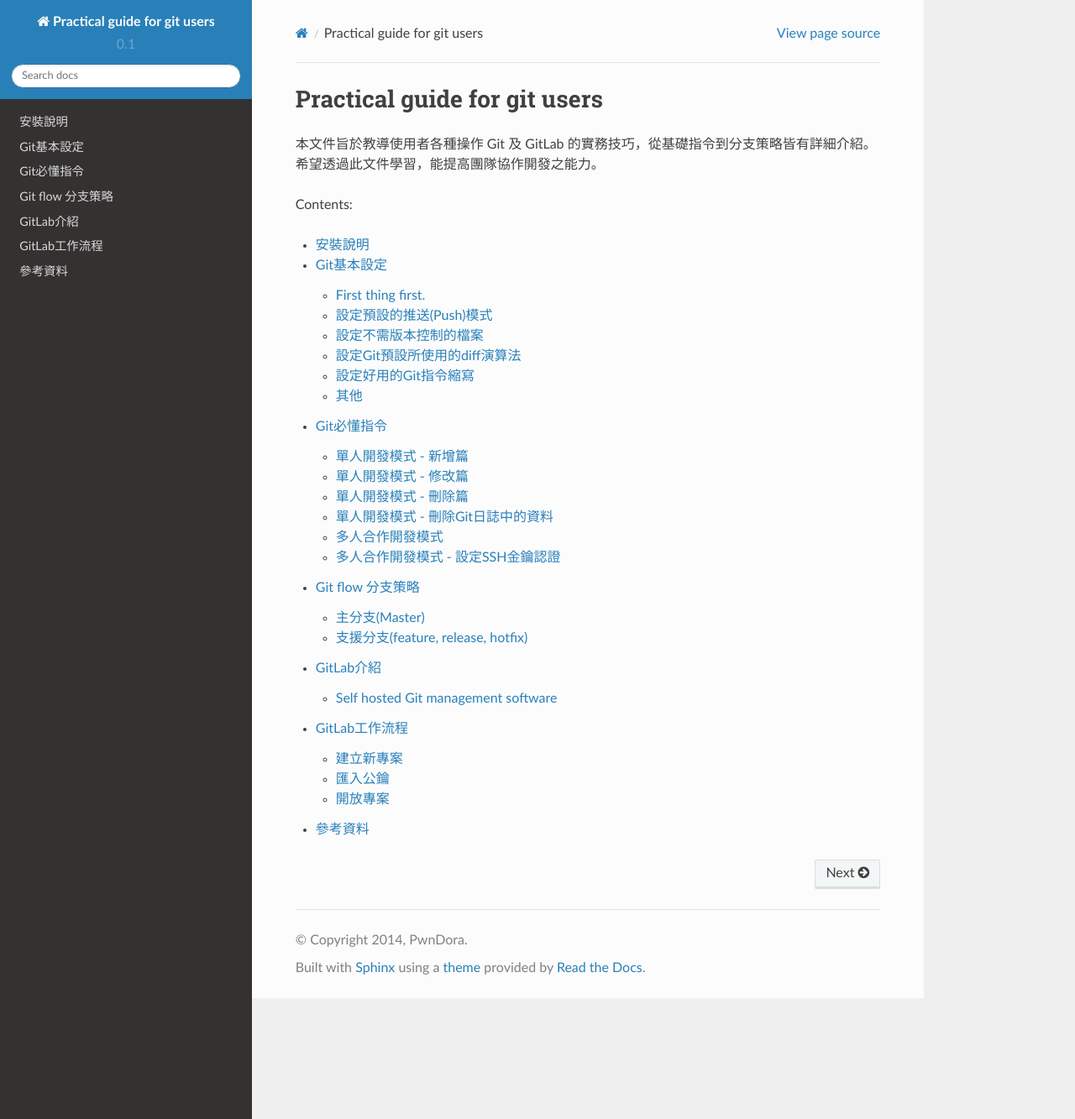
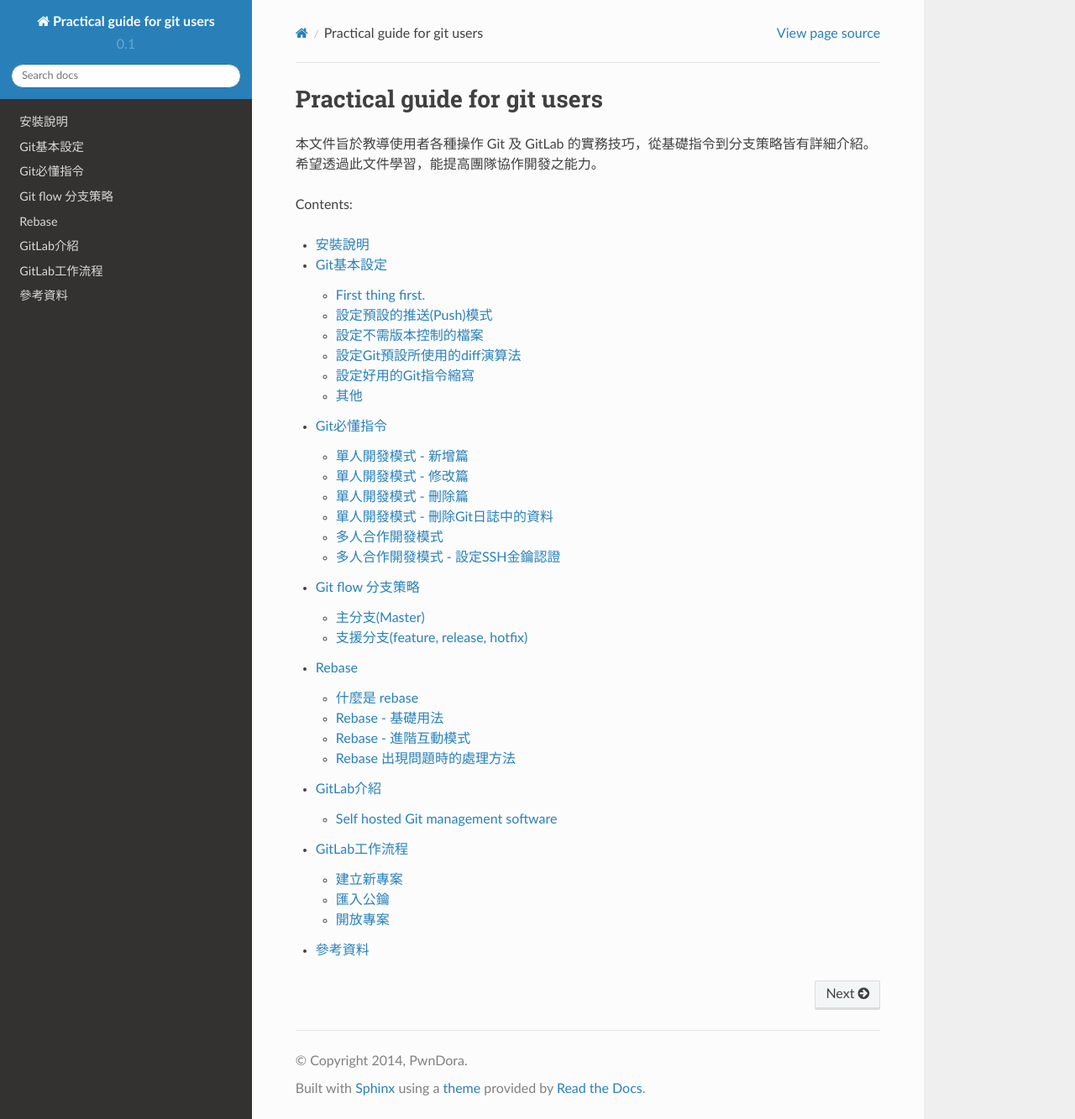
Before and after one commit to spitfire-sidra/git-tutorial, a Sphinx documentation site: the page built from source/index.rst, in a window 1280 px wide and 1333 px high. Shown: the whole window at 84% size. Built offline with Sphinx 7.4.7 and the Read the Docs theme 2.0.0, drawn with Linux system fonts in a browser that asks for light colours; some of the changed lines change nothing that is shown.

Commit message:
add rebase

```diff
--- a/source/index.rst
+++ b/source/index.rst
@@ -17,6 +17,7 @@
    configurations
    commands
    branchingmodel
+   rebase
    gitlab
    gitlabworkflow
    references
--- /dev/null
+++ b/source/rebase.rst
@@ -0,0 +1,446 @@
+Rebase
+======================
+
+常言道「不會 `rebase` ，就等於沒學過 Git」，由此可見 `rebase`  在 Git 內有多重要。
+
+在開始本文之前，請大家牢記「千萬不要對已經 `push` 到 **遠端儲存庫(remote repository)** 的提交進行 `rebase` 」，這是很危險的！詳情請見 `The Perils of Rebasing <http://git-scm.com/book/en/Git-Branching-Rebasing#The-Perils-of-Rebasing>`_
+
+改變過去是很危險的！請牢記在心！
+
+接下來，本文會說明什麼是 `rebase` ，並且介紹 `rebase`  的幾個基本用法。
+
+======================
+什麼是 rebase
+======================
+
+Rebase 對於很多人來說是一個很抽象的概念，也因此它的學習門檻就在於如何了解這個抽象的概念。對於 `rebase`  比較恰當的比喻應該是「移花接木」，簡單來講把你的分支接到別的分支上，稍後我們用幾個圖來示範 merge 與 `rebase`  的差異。
+
+了解 `rebase` 之前，我們必須了解什麼是 `base` 。對 Git 的使用者而言，在分支中進行開發活動是稀鬆平常的事情，也因此在合併管理分支時，也就需要了解分支是在哪個時間點哪個提交點分出來的旁支，而長出旁支來的提交點，對於旁支來說就是 `base commit` ，也就是 `base` 。所以簡單來說， `rebase` 其實就是改變分支的 `base` 的功能。
+
+下圖是在 merge 的情況會產生的版本演進的示意圖，可以看到在新的分支中所做的變更，在合併之後，一併成為一個新的提交(commit 6)。而 `commit 1` 就是 New Branch 的 `base` 。
+
+.. figure:: images/merge.png
+    :align: center
+
+    Merge 的示意
+
+而下圖是 `rebase`  的情況下會產生的版本演進的示意圖。我們同樣是在分支中進行開發的動作，但是在 `rebase` 時，與 merge 不同的是，Git 會將分支上所做的變更先暫存起來，接著把 `newbase` (或稱新基準點)合併進來，最後直接將剛剛暫存起來的變更在分支上重演，這邊用「重演」這個字眼是表示「 **rebase 不是將提交(commit)複製到分支上，而是將整個變更過程一個一個重新套用到分支上** 」，也就因為如此 `commit 2'` 與 `commit 3'` ，才會有另外的 `'` 符號表示與原本的 `commit 2` , `commit 3` 不同，這點可以從 commit 的 SHA1 湊值不同看出來，雖然變更的內容相同，但是 commit 編號是不同的。本文會在稍後利用範例演示一遍。
+
+.. figure:: images/rebase.png
+    :align: center
+
+    Rebase 的示意
+
+也就因為如此，所以 `rebase` 的行為就很像「移花接木」，以上圖來說，就是把 New Branch 的變更整個接到 Master 上。
+
+
+接下來的文章中，將會傳授 `rebase`  的 2 大主軸：
+
+- 基礎用法
+- 進階互動模式
+
+在基礎用法中，我們將教授 `rebase` 分支剪接的部分。
+
+而進階互動模式中將會說明如何交換提交次序、修改提交內容、合併提交內容，甚至將一個提交拆解成多個提交。
+
+==========================
+Rebase - 基礎用法
+==========================
+
+以下我們用一個情境示範 `rebase` 的「基礎用法」：
+
+    你是一位 team leader，你的其中一項職務就是負責進行程式碼審查(code review)，並且將不同程式分支進行合併管理。
+
+    現在有 2 位程式設計師以 `develop` 分支為基礎，分別開了新的分支 `feature-a` 與 `feature-b` ，也都已經完工了。
+    你希望利用 `rebase` 的方式將這 2 個分支併入 `develop` 中。
+
+
+首先， `develop` 的日誌如下所示：
+
+::
+
+    commit 38844ba14312c642dcd0f72baf031de0c50ad736
+    Author: one.man.army <one.man.army@example.com>
+    Date:   Mon Sep 22 15:41:04 2014 +0800
+
+        add HelloWorld.c
+
+    commit 3908e6bc1007f12566fdb5a0fb43f4055560b880
+    Author: one.man.army <one.man.army@example.com>
+    Date:   Mon Sep 22 15:40:42 2014 +0800
+
+        initial commit
+
+
+接著， `feature-a` 的日誌如下所示:
+
+::
+
+    commit 15bf9c8954633700211f5b9d246ae67d8135cf29
+    Author: one.man.army <one.man.army@example.com>
+    Date:   Mon Sep 22 15:42:48 2014 +0800
+
+        add feature_a.c
+
+    commit 38844ba14312c642dcd0f72baf031de0c50ad736
+    Author: one.man.army <one.man.army@example.com>
+    Date:   Mon Sep 22 15:41:04 2014 +0800
+
+        add HelloWorld.c
+
+    commit 3908e6bc1007f12566fdb5a0fb43f4055560b880
+    Author: one.man.army <one.man.army@example.com>
+    Date:   Mon Sep 22 15:40:42 2014 +0800
+
+        initial commit
+
+
+最後是 `feature-b` 的日誌：
+
+::
+
+    commit e9d7a6f8b27bca86ef298911d84891b8a7efeada
+    Author: one.man.army <one.man.army@example.com>
+    Date:   Mon Sep 22 15:45:37 2014 +0800
+
+        add #include <stdio.h>
+
+    commit eb6436b59b7a0624f3ec5e5469ac36b37b5211e7
+    Author: one.man.army <one.man.army@example.com>
+    Date:   Mon Sep 22 15:43:55 2014 +0800
+
+        add feature_b.c
+
+    commit 38844ba14312c642dcd0f72baf031de0c50ad736
+    Author: one.man.army <one.man.army@example.com>
+    Date:   Mon Sep 22 15:41:04 2014 +0800
+
+        add HelloWorld.c
+
+    commit 3908e6bc1007f12566fdb5a0fb43f4055560b880
+    Author: one.man.army <one.man.army@example.com>
+    Date:   Mon Sep 22 15:40:42 2014 +0800
+
+        initial commit
+
+
+可以看到 `feature-a` 與 `feature-b` 分別比 `develop` 多出了 1, 2 個提交。
+
+身為一名專業的 team leader，我們有著足夠的信心，相信這 2 個分支運作的很好，因此我們用以下指令進行 `rebase` 。
+
+::
+
+    $ git checkout develop
+    $
+    $ git rebase feature-a
+    First, rewinding head to replay your work on top of it...
+    Fast-forwarded develop to feature-a.
+    $
+    $ git rebase feature-b
+    First, rewinding head to replay your work on top of it...
+    Applying: add feature_a.c
+
+
+在上述指令中，我們先切換到 `develop` 分支中，接著我們很快的就利用指令 `git rebase <newbase>` 合併了 `feature-a` 與 `feature-b` 。此外，在上述的指令執行結果中，可以看到一行訊息顯示 `Fast-forwarded develop to feature-a` ，其中的 `Fast-forwarded` 是什麼意思呢？
+
+    `Fast-forwarded` 指的就是當 2 個分支的頭尾相接時，代表 2 者之間不會有 conflict ，因此只要改 HEAD 的指向就能夠迅速合併了。以本情境為例， `develop` 的最後一個提交正好是 `feature-a` 的頭，所以這兩者的 `rebase` 適用 `Fast-forwarded` 模式。
+
+接下來，可以用 `git log` 看看 `develop` 的日誌，我們可以從日誌中發現 `feature-a` 與 `feature-b` 的 `commit ID` 都不一樣了。
+
+::
+
+    $ git log
+    commit 07ef0b8e0b1edd079fb8b69f6e6e215725b5aba4
+    Author: spitfire-sidra <spitfire.sidra@gmail.com>
+    Date:   Mon Sep 22 15:42:48 2014 +0800
+
+        add feature_a.c
+
+    commit e9d7a6f8b27bca86ef298911d84891b8a7efeada
+    Author: spitfire-sidra <spitfire.sidra@gmail.com>
+    Date:   Mon Sep 22 15:45:37 2014 +0800
+
+        add #include <stdio.h>
+
+    commit eb6436b59b7a0624f3ec5e5469ac36b37b5211e7
+    Author: spitfire-sidra <spitfire.sidra@gmail.com>
+    Date:   Mon Sep 22 15:43:55 2014 +0800
+
+        add feature_b.c
+
+    commit 38844ba14312c642dcd0f72baf031de0c50ad736
+    Author: spitfire-sidra <spitfire.sidra@gmail.com>
+    Date:   Mon Sep 22 15:41:04 2014 +0800
+
+        add HelloWorld.c
+
+    commit 3908e6bc1007f12566fdb5a0fb43f4055560b880
+    Author: spitfire-sidra <spitfire.sidra@gmail.com>
+    Date:   Mon Sep 22 15:40:42 2014 +0800
+
+        initial commit
+
+以上就是最簡單的 `rebase` 過程。
+
+但是在這過程中，有些人可能產生了幾個疑問——「為什麼先 `rebase feature-a` 再 `rebase feature-b` 後，會是 `feature-a` 的日誌在最上方呢？」
+
+這是由於 `rebase` 會先找出與 `newbase` 之間最近的一個共同 `base` ，然後先保留 HEAD 所在分支(也就是當前分支)從共同 `base` 開始的所有變更，接著從共同 `base` 開始，將 `newbase` 的變更重新套用到 HEAD 的所在分支後，再將方才所保留的當前分支變更一個一個套用進來，也因此 `feature-a` 會是最後的一個 `commit` 。
+
+我們一樣以圖示進行說明。下圖 **After rebase feature-a** 是 `rebase feature-a` 之後的樣子，可以看到 `rebase feature-a` 之後 `develop` 與 `feature-b` 的共同 `base` 是 `commit 38844b` ，因此如果要再 `rebase feature-b` 的話， `commit 15bf9c` 會先被暫存起來，先進行 `rebase feature-b` 之後，再將剛剛暫存的 `commit 38844b` 重演一次，所以在圖 **After rebase feature-b** 中 `feature-a` 的 `commit ID` 就從 `338844b` 變成 `07ef0b` ，這就是 `rebase` 的過程了。
+
+.. figure:: images/rebase_feature_a.png
+    :align: center
+
+    After rebase feature-a
+
+
+.. figure:: images/rebase_feature_b.png
+    :align: center
+
+    After rebase feature-b
+
+
+問題又來了，剛剛學的 `rebase` 會將整個分支都接上去，有時候我們不需要整個分支都接上去，只要接到分支上的某個提交的點即可，這種情況下可以使用 `rebase --onto` 進行。
+
+假設只需要接到 `feature-b` 的 `commit eb6436` 時，就可以用以下指令進行 `rebase` ：
+
+::
+
+    $ git rebase feature-b --onto eb6436
+
+
+又或者，想要把我們現在的分支整個接到某個分支點上面時，可以選擇另一種用法：
+
+::
+
+    $ git rebase --onto <new base-commit> <current base-commit>
+
+例如，我們在 `feature-b` 分支上時，想把整個分支接到 `commit 3908e6` (initial commit) 時，可以輸入以下指令：
+
+::
+
+    $ git co feature-b #先切換到 feature-b
+    $ git rebase --onto 3908e6 38844b
+
+下面 2 張圖就是執行上述指令的前後對照。
+
+.. figure:: images/before_rebase_onto.png
+    :align: center
+
+    before rebase --onto 3908e6 38844b
+
+
+.. figure:: images/after_rebase_onto.png
+    :align: center
+
+    after rebase --onto 3908e6 38844b
+
+==========================
+Rebase - 進階互動模式
+==========================
+
+
+`Rebase` 的互動模式十分強大，可以允許我們交換提交的次序、修改提交內容、合併提交內容，甚至將一個提交拆解成多個提交。
+
+要進入互動模式的基本指令如下， `base commit` 可以是分支上的任意一點：
+
+::
+
+    $ git rebase -i <base commit>
+
+例如，我們想利用互動模式將 `feature-b` 上的提交做一些整理時，就可以用以下指令進入互動模式：
+
+::
+
+    $ git rebase -i 38844b
+
+上述指令的意思就是我們希望將 `feature-b` 從 `commit 38844b` 之後的所有提交(不含 `commit 38844b` )進行整理。
+
+接著就會出現類似以下的訊息：
+
+::
+
+    pick 1011f14 add feature_b.c
+    pick d26076a add #include <stdio.h>
+
+    # Rebase 38844ba..d26076a onto 38844ba
+    #
+    # Commands:
+    #  p, pick = use commit
+    #  r, reword = use commit, but edit the commit message
+    #  e, edit = use commit, but stop for amending
+    #  s, squash = use commit, but meld into previous commit
+    #  f, fixup = like "squash", but discard this commit's log message
+    #  x, exec = run command (the rest of the line) using shell
+    #
+    # These lines can be re-ordered; they are executed from top to bottom.
+    #
+    # If you remove a line here THAT COMMIT WILL BE LOST.
+    #
+    # However, if you remove everything, the rebase will be aborted.
+    #
+    # Note that empty commits are commented out
+
+在進一步操作前，我們必須對訊息上的幾個指令(commands)進行說明：
+
+:pick:
+    保留此提交
+
+:reword:
+    修改提交的訊息(只改提交訊息)
+
+:edit:
+    保留此提交，但是需要做一些修改(例如在程式裡面多加些註解)
+
+:squash:
+    保留此提交，但是將上面的提交一併併入此提交，此動作會顯示提交訊息供人編輯
+
+:fixup:
+    與squash相似，但是此提交的提交訊息會被上面的提交訊息取代
+
+:exec:
+    執行 shell 指令，例如 **exec make test** 進行一些測試，可以隨意穿插在提交點之間
+
+
+---------------------
+變換順序
+---------------------
+
+接下來，簡單示範變換提交的順序，此處我們想把提交的順序變成先 `commit 1011f14` 再來才是 `commit d26076a` ，我們只要簡單將上述的 `rebase` 訊息換成如下的訊息，也就是兩行互換即可，就能夠變換順序了！
+
+::
+
+    # 此處調換次序即可
+    pick d26076a add #include <stdio.h>
+    pick 1011f14 add feature_b.c
+
+    # Rebase 38844ba..d26076a onto 38844ba
+    #
+    # Commands:
+    #  p, pick = use commit
+    #  r, reword = use commit, but edit the commit message
+    #  e, edit = use commit, but stop for amending
+    #  s, squash = use commit, but meld into previous commit
+    #  f, fixup = like "squash", but discard this commit's log message
+    #  x, exec = run command (the rest of the line) using shell
+    #
+    # These lines can be re-ordered; they are executed from top to bottom.
+    #
+    # If you remove a line here THAT COMMIT WILL BE LOST.
+    #
+    # However, if you remove everything, the rebase will be aborted.
+    #
+    # Note that empty commits are commented out
+
+
+-------------------
+修改提交內容
+-------------------
+
+有些時候，我們提交之後，不免會註解忘了加或是程式內還有測試的code忘記清掉。這時候除了用 `git reset --soft HEAD^` 之外，也可以用 `rebase` 編輯那些需要修正的提交。
+
+例如，我們希望用 `rebase` 在 `commit 1011f14` 中添加幾個提交，就可以將 `pick` 改成 `edit` 進入編輯狀態。
+
+::
+
+    pick 1011f14 add feature_b.c
+    edit d26076a add #include <stdio.h>
+
+    # Rebase 38844ba..d26076a onto 38844ba
+    #
+    # Commands:
+    #  p, pick = use commit
+    #  r, reword = use commit, but edit the commit message
+    #  e, edit = use commit, but stop for amending
+    #  s, squash = use commit, but meld into previous commit
+    #  f, fixup = like "squash", but discard this commit's log message
+    #  x, exec = run command (the rest of the line) using shell
+    #
+    # These lines can be re-ordered; they are executed from top to bottom.
+    #
+    # If you remove a line here THAT COMMIT WILL BE LOST.
+    #
+    # However, if you remove everything, the rebase will be aborted.
+    #
+    # Note that empty commits are commented out
+
+接下來，如果用 `git status` 就可以看到我們正在 `rebase` 的訊息：
+
+::
+
+    $ git status
+    rebase in progress; onto 38844ba
+    You are currently editing a commit while rebasing branch 'Feature-B' on '38844ba'.
+      (use "git commit --amend" to amend the current commit)
+      (use "git rebase --continue" once you are satisfied with your changes)
+
+    nothing to commit, working directory clean
+
+**如果你只是想修正提交訊息** ，就可以用以下指令 ：
+
+::
+
+    $ git commit --amend
+
+
+**如果你需要多增加幾個提交，直接編輯吧** ，接著用 `git add <file>` , `git commit -m <message>` 等一般操作進行。最後再利用以下指令完成 `rebase` ：
+
+::
+
+    $ git rebase --continue
+
+
+**又或者，我們現在編輯的提交實在是太大了，可能對程式碼審查的人造成困擾，例如同時修正太多個檔案，我們希望拆成比較明確的多個提交** ，就可以用以下指令回到未提交前的狀態：
+
+::
+
+    $ git reset HEAD^
+
+然後就可以用 `git status` 列出這個提交中變更了多少檔案，然後依照需求一個一個用 `git add` 加進去後提交，多提交個幾次，就等於是將一個提交拆成多個提交囉！不過別忘了，要用以下指令結束 `rebase` 。
+
+::
+
+    $ git rebase --continue
+
+以上就是 `rebase` 的幾個簡單說明與操作。
+
+至於 `squash` , `fixup` 以及 `exec` 就留給各位去體驗了！
+
+================================
+Rebase 出現問題時的處理方法
+================================
+
+`Rebase` 與 `merge` 一樣都可能會產生 **conflict** ，這時候除了修正 **conflict** 之後再用 `git add <file>` , `git rebase --continue` 完成 `rebase` 之外，也可以用 `git rebase --abort` 直接放棄 `rebase` 。
+
+::
+
+    git rebase (--continue | --abort | --skip)
+
+
+此外，對於 `rebase` 使用不慎時，我們會希望能夠直接回復到 `rebase` 之前的狀態，以下就是幾個指令可以用來回復到 `rebase` 之前的狀態。 參考自 StackOverFlow_ 。
+
+回復方法 1 ：
+
+::
+
+    # 最簡單的用法
+    $ git reset --hard ORIG_HEAD
+
+回復方法 2 ：
+
+::
+
+    # rebase 之前先上 tag
+    $ git tag BACKUP
+    $ ... # rebase 過程
+    $ ... # rebase 過程
+    $ git reset --hard BACKUP # 失敗的話可以直接回復到 tag BACKUP
+
+回復方法 3 ：
+
+::
+
+    $ git reflog # 尋找要回復的 HEAD ，以下假設是 HEAD@{3}
+    $ git reset --hard HEAD@{3} # 回復
+
+.. _StackOverFlow: http://stackoverflow.com/questions/134882/undoing-a-git-rebase
```
Also changed, not shown: source/images/after_rebase_onto.png (added), source/images/before_rebase_onto.png (added), source/images/merge.png (added), source/images/rebase.png (added), source/images/rebase_feature_a.png (added), source/images/rebase_feature_b.png (added).
